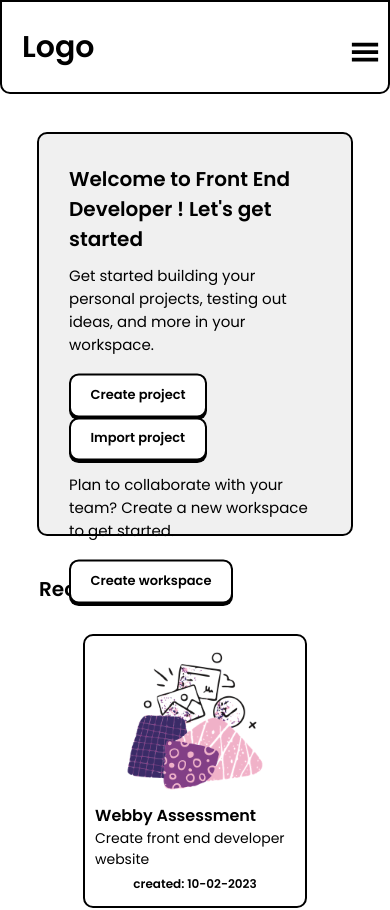
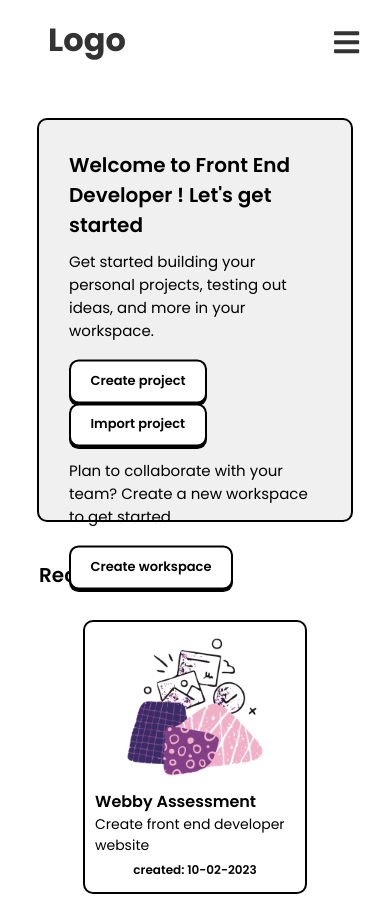
Before and after one commit to faizjamaludin/frontend-developer, a React (Create React App) app: page / in a window 390 px wide. Shown: the top 910 px of the page. Built offline with nearby package versions, Linux system fonts and the light colour scheme; sample sign-in values are in the browser's storage.

Commit message:
done for navigation

```diff
--- a/src/App.tsx
+++ b/src/App.tsx
@@ -3,6 +3,8 @@ import { BrowserRouter, Routes, Route } from "react-router-dom";
 import Home from "./pages/Home/Home";
 import Register from "./pages/Register/Register";
 import Login from "./pages/Login/Login";
+import Project from "./pages/Project/Project";
+import Task from "./pages/Task/Task";
 import NotFound from "./pages/NotFound/NotFound";
 import ProtectedRoute from "./utils/ProtectedRoute";
 
@@ -13,6 +15,8 @@ function App() {
         <Routes>
           <Route element={<ProtectedRoute />}>
             <Route path="/" element={<Home />} />
+            <Route path="/project" element={<Project />} />
+            <Route path="/task" element={<Task />} />
           </Route>
           <Route path="login" element={<Login />} />
           <Route path="register" element={<Register />} />
--- /dev/null
+++ b/src/components/Navigation/Navbar.tsx
@@ -0,0 +1,94 @@
+import React, { useState, useEffect } from 'react';
+import { Link } from 'react-router-dom';
+import { FaBars } from 'react-icons/fa';
+import { IoClose } from 'react-icons/io5';
+import './navbar.css';
+import Button from '../Button/Button';
+import { useNavigate, useLocation } from "react-router-dom";
+
+import { gql, useMutation } from "@apollo/client";
+import Loader from '../Loader/Loader';
+
+interface NavbarProps {
+    links: { name: string; path: string }[];
+}
+
+const LOGOUT_MUTATION = gql`
+  mutation {
+    logout {
+      status
+      message
+    }
+  }
+`;
+
+const Navbar = ({ links }: NavbarProps) => {
+    const [isOpen, setIsOpen] = useState(false);
+
+    const navigate = useNavigate();
+    const token = localStorage.getItem("token");
+    const location = useLocation();
+    const locPath = location.pathname;
+
+    const [mobile, setMobile] = useState(false);
+
+    const [logoutMutation, { data, loading, error }] = useMutation(
+        LOGOUT_MUTATION,
+        {
+            context: {
+                headers: {
+                    Authorization: `Bearer ${token}`,
+                },
+            },
+        }
+    );
+
+    useEffect(() => {
+        if (data && data.logout) {
+            console.log(data);
+            localStorage.removeItem("token");
+            navigate("/login", { replace: true });
+        }
+    }, [data]);
+
+    const handleLogout = (e: React.MouseEvent<HTMLButtonElement>) => {
+        e.preventDefault();
+
+        logoutMutation();
+
+        if (data) {
+            console.log(data);
+        }
+    }
+
+    const toggleMenu = () => {
+        setIsOpen(!isOpen);
+    };
+
+    return (
+        <nav className="navbar">
+            {loading ? <Loader /> : <div className="navbar-container">
+                <Link to="/" className="navbar-logo">
+                    Logo
+                </Link>
+                <div className="menu-icon" onClick={toggleMenu}>
+                    {isOpen ? <IoClose /> : <FaBars />}
+                </div>
+                <ul className={isOpen ? 'nav-menu active' : 'nav-menu'}>
+                    {links.map(({ name, path }) => (
+                        <li key={path} className={`nav-item ${locPath == path ? "active" : ""}`}>
+                            <Link to={path} className="nav-links" onClick={toggleMenu}>
+                                {name}
+                            </Link>
+                        </li>
+                    ))}
+                    <li className="nav-button">
+                        <Button onclick={handleLogout} text="Logout" />
+                    </li>
+                </ul>
+            </div>}
+        </nav>
+    );
+};
+
+export default Navbar;
--- /dev/null
+++ b/src/components/Navigation/navbar.css
@@ -0,0 +1,120 @@
+.navbar {
+    background: #fff;
+    height: 80px;
+    display: flex;
+    justify-content: center;
+    align-items: center;
+    font-size: 1.2rem;
+    position: sticky;
+    top: 0;
+    z-index: 999;
+}
+
+.navbar-container {
+    display: flex;
+    justify-content: space-between;
+    height: 80px;
+    width: 100%;
+    max-width: 1100px;
+    margin: 0 auto;
+    padding: 0 24px;
+    z-index: 1;
+}
+
+.navbar-logo {
+    color: #333;
+    justify-self: flex-start;
+    cursor: pointer;
+    text-decoration: none;
+    font-size: 2rem;
+    display: flex;
+    align-items: center;
+    margin-left: 24px;
+    font-weight: bold;
+}
+
+.menu-icon {
+    display: none;
+}
+
+.nav-menu {
+    display: flex;
+    align-items: center;
+    list-style: none;
+    text-align: center;
+}
+
+.nav-item {
+    height: 80px;
+}
+
+.nav-button {
+    display: flex;
+    justify-content: center;
+    align-items: center;
+}
+
+.nav-links {
+    color: #333;
+    display: flex;
+    align-items: center;
+    text-decoration: none;
+    padding: 0 1rem;
+    height: 100%;
+    font-size: 16px;
+    cursor: pointer;
+}
+
+.active {
+    border-bottom: 2px solid var(--primary-color);
+}
+
+.nav-links:hover {
+    border-bottom: 3px solid var(--primary-color);
+}
+
+
+@media screen and (max-width: 960px) {
+    .nav-menu {
+        display: flex;
+        flex-direction: column;
+        width: 100%;
+        height: 90vh;
+        position: absolute;
+        top: 80px;
+        left: -100%;
+        opacity: 1;
+        transition: all 0.5s ease;
+    }
+
+    .nav-menu.active {
+        background: var(--secondary-color);
+        left: 0;
+        opacity: 1;
+        transition: all 0.5s ease;
+        z-index: 1;
+    }
+
+    .menu-icon {
+        display: block;
+        position: absolute;
+        top: 0;
+        right: 0;
+        transform: translate(-100%, 60%);
+        font-size: 1.8rem;
+        cursor: pointer;
+        color: #333;
+    }
+
+    .nav-links {
+        text-align: center;
+        padding: 2rem;
+        width: 100%;
+        display: table;
+
+        /* &:hover {
+            background-color: #fff;
+            border-radius: 0;
+        } */
+    }
+}
--- a/src/hooks/useMutation.tsx
+++ b/src/hooks/useMutation.tsx
@@ -42,12 +42,14 @@ const LOGOUT_MUTATION = gql`
   }
 `;
 
+// function for Login Mutation
 export const useLoginMutation = () => {
   const [login, { data, loading, error }] = useMutation(LOGIN_MUTATION);
 
   return { login, data, loading, error };
 };
 
+// function for Registration Mutation
 export const useRegisterMutation = () => {
   const [register, { data, loading, error }] = useMutation(REGISTER_MUTATION);
 
--- a/src/pages/Home/Home.tsx
+++ b/src/pages/Home/Home.tsx
@@ -2,6 +2,7 @@ import React, { useState, useEffect } from "react";
 
 import { Navigate } from "react-router-dom";
 import TopNav from "../../components/Navigation/TopNav";
+import Navbar from "../../components/Navigation/Navbar";
 import styles from "./home.module.css";
 import Button from "../../components/Button/Button";
 import Footer from "../../components/Footer/Footer";
@@ -10,7 +11,13 @@ function Home() {
   return (
     <div className={styles.container}>
       <div className={styles.header}>
-        <TopNav />
+        <Navbar
+          links={[
+            { name: 'Home', path: '/' },
+            { name: 'Projects', path: '/project' },
+            { name: 'Tasks', path: '/task' },
+          ]}
+        />
       </div>
       {/* Welcome section */}
       <section className={styles.welcomeContainer}>
--- a/src/pages/Login/login.module.css
+++ b/src/pages/Login/login.module.css
@@ -206,6 +206,7 @@
 
   .mainContainer {
     width: 100%;
+    flex: 1;
   }
 
   .loginContainer {
--- /dev/null
+++ b/src/pages/Project/Project.tsx
@@ -0,0 +1,38 @@
+import React from 'react'
+import Footer from '../../components/Footer/Footer'
+import Navbar from '../../components/Navigation/Navbar'
+import styles from '../Home/home.module.css'
+
+
+function Project() {
+    return (
+        <div className={styles.container}>
+            <div className={styles.header}>
+                <Navbar
+                    links={[
+                        { name: 'Home', path: '/' },
+                        { name: 'Projects', path: '/project' },
+                        { name: 'Tasks', path: '/task' },
+                    ]}
+                />
+            </div>
+            {/* Welcome section */}
+            <section className={styles.welcomeContainer}>
+
+            </section>
+
+            {/* Recent project */}
+            <section className={styles.projectContainer}>
+
+            </section>
+
+            {/* Footer section */}
+
+            <section className={styles.footer}>
+                <Footer />
+            </section>
+        </div>
+    )
+}
+
+export default Project
--- /dev/null
+++ b/src/pages/Task/Task.tsx
@@ -0,0 +1,38 @@
+import React from 'react'
+import Footer from '../../components/Footer/Footer'
+import Navbar from '../../components/Navigation/Navbar'
+import styles from '../Home/home.module.css'
+
+
+function Task() {
+    return (
+        <div className={styles.container}>
+            <div className={styles.header}>
+                <Navbar
+                    links={[
+                        { name: 'Home', path: '/' },
+                        { name: 'Projects', path: '/project' },
+                        { name: 'Tasks', path: '/task' },
+                    ]}
+                />
+            </div>
+            {/* Welcome section */}
+            <section className={styles.welcomeContainer}>
+
+            </section>
+
+            {/* Recent project */}
+            <section className={styles.projectContainer}>
+
+            </section>
+
+            {/* Footer section */}
+
+            <section className={styles.footer}>
+                <Footer />
+            </section>
+        </div>
+    )
+}
+
+export default Task
```
